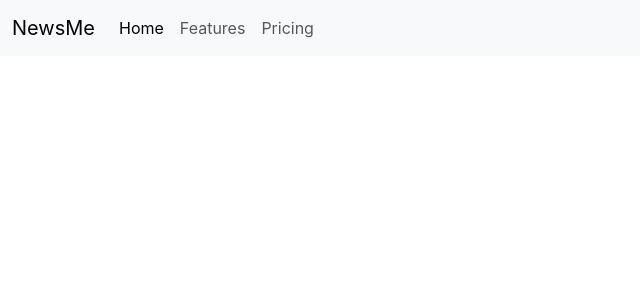
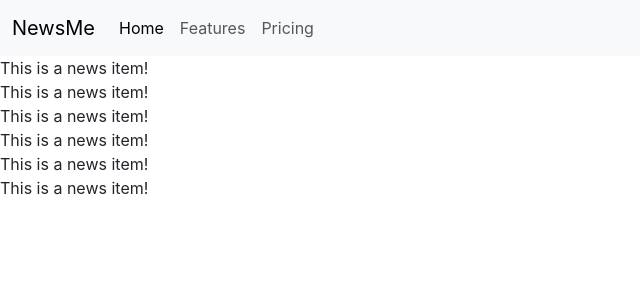
Before and after one commit to contributorsambhav/newsapp, a React (Create React App) app: page / in a window 1280 px wide. Shown: the top 300 px of the page, without its empty margins (0-640 px from the left). Built offline with nearby package versions, Linux system fonts and the light colour scheme.

Commit message:
Component structure of NewsMe App

```diff
--- a/src/App.js
+++ b/src/App.js
@@ -1,5 +1,6 @@
 import './App.css';
 import Navbar from './components/Navbar';
+import News from './components/News';
 import React, { Component } from 'react'
 //news api key 06454ab3934b4aea83409ae14d4825ba
 
@@ -9,6 +10,7 @@
    return(
     <>
     <Navbar></Navbar>
+    <News></News>
     </>
    )
   }
--- a/src/components/News.js
+++ b/src/components/News.js
@@ -0,0 +1,19 @@
+import React, { Component } from 'react'
+import Newsitem from './Newsitem'
+export class News extends Component {
+  render() {
+    return (
+      <div>
+        <Newsitem></Newsitem>
+        <Newsitem></Newsitem>
+        <Newsitem></Newsitem>
+        <Newsitem></Newsitem>
+        <Newsitem></Newsitem>
+        <Newsitem></Newsitem>
+
+      </div>
+    )
+  }
+}
+
+export default News
--- /dev/null
+++ b/src/components/Newsitem.js
@@ -0,0 +1,13 @@
+import React, { Component } from 'react'
+
+export class Newsitem extends Component {
+  render() {
+    return (
+      <div>
+        This is a news item!
+      </div>
+    )
+  }
+}
+
+export default Newsitem
```
